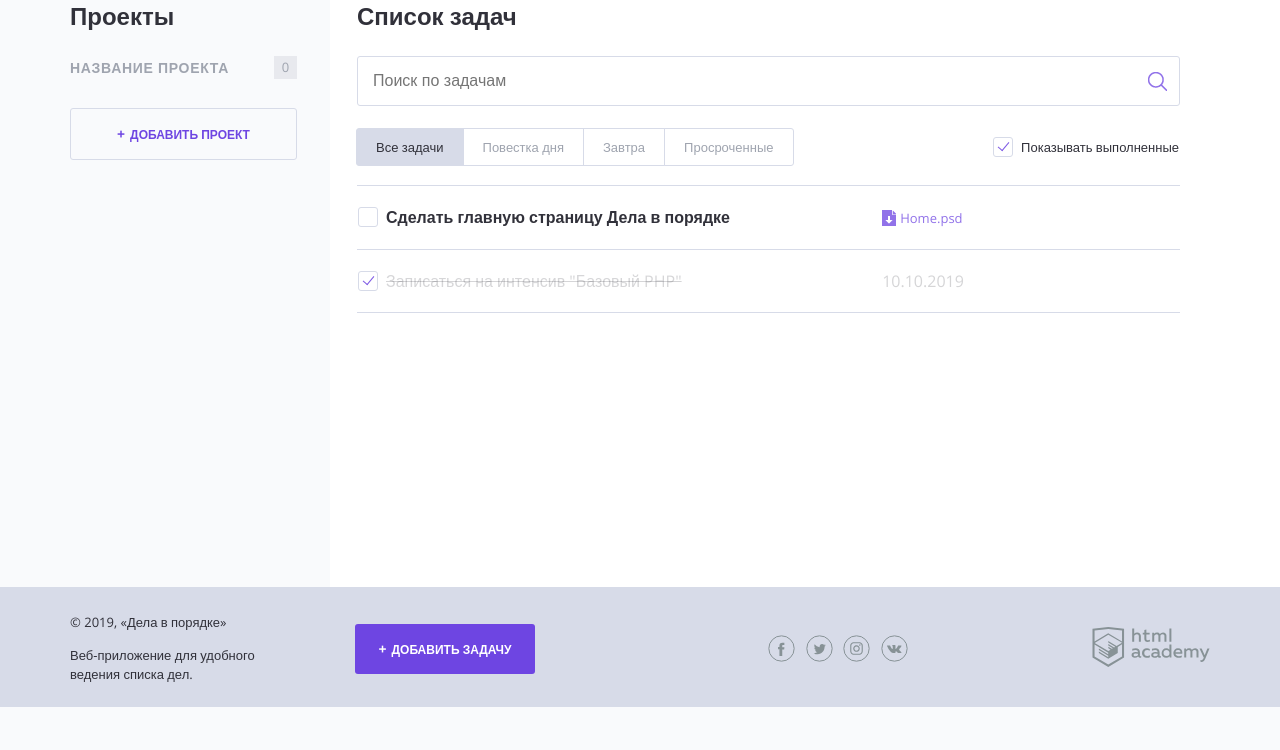
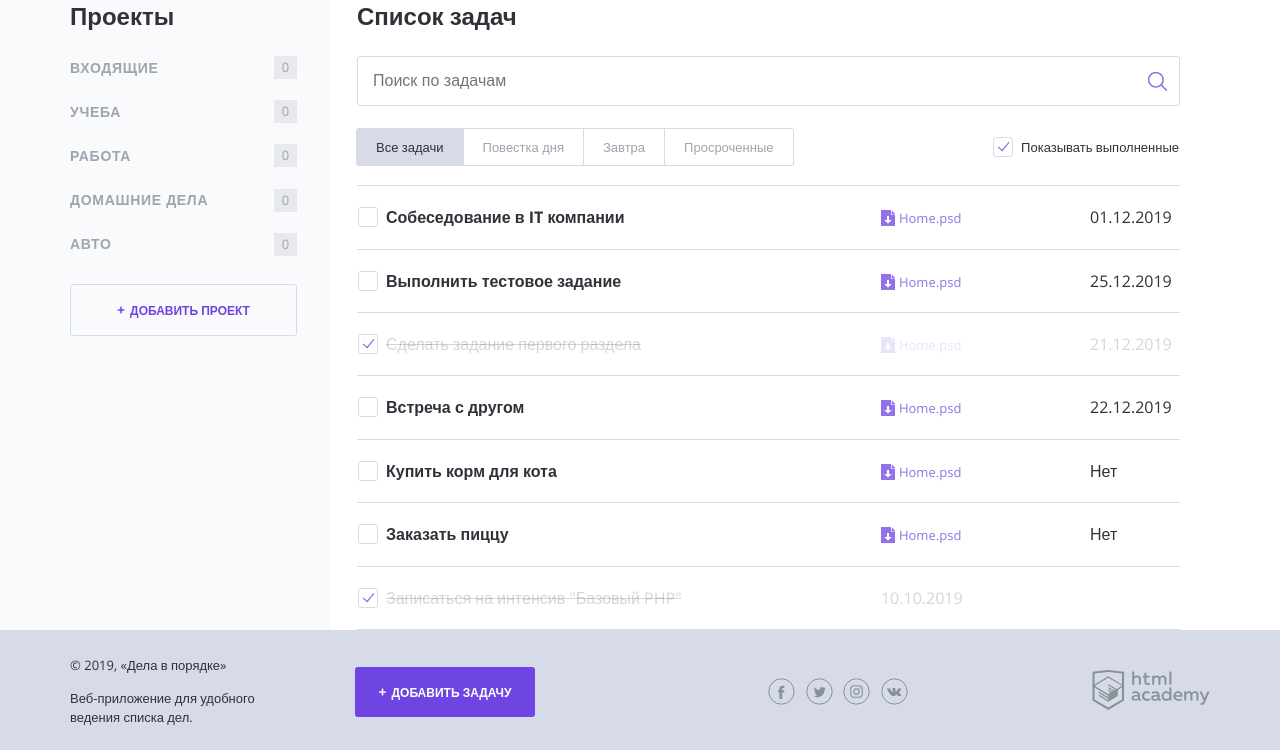
Before and after one commit to RinAlexx/245488-doingsdone, a PHP site: page / in a window 1280 px wide. Shown: the part 93-843 px from the top of the page. Before the commit the page ends 800 px from the top, so only its background shows below. Run offline with PHP 8.4, Linux system fonts and the light colour scheme.

Commit message:
Добавила массивы и циклы для проектов и задач

```diff
--- a/index.php
+++ b/index.php
@@ -1,6 +1,47 @@
 <?php
 // показывать или нет выполненные задачи
 $show_complete_tasks = rand(0, 1);
+
+$projects = ['Входящие', 'Учеба', 'Работа', 'Домашние дела', 'Авто'];
+
+$tasks = [
+	[
+		'name' => 'Собеседование в IT компании',
+		'date_complete' => '01.12.2019',
+		'category' => $projects[2],
+		'is_done' => 'Нет'
+	],
+	[
+		'name' => 'Выполнить тестовое задание',
+		'date_complete' => '25.12.2019',
+		'category' => $projects[2],
+		'is_done' => 'Нет'
+	],
+	[
+		'name' => 'Сделать задание первого раздела',
+		'date_complete' => '21.12.2019',
+		'category' => $projects[1],
+		'is_done' => 'Да'
+	],
+	[
+		'name' => 'Встреча с другом',
+		'date_complete' => '22.12.2019',
+		'category' => $projects[0],
+		'is_done' => 'Нет'
+	],
+	[
+		'name' => 'Купить корм для кота',
+		'date_complete' => 'Нет',
+		'category' => $projects[3],
+		'is_done' => 'Нет'
+	],
+	[
+		'name' => 'Заказать пиццу',
+		'date_complete' => 'Нет',
+		'category' => $projects[3],
+		'is_done' => 'Нет'
+	]
+];
 ?>
 <!DOCTYPE html>
 <html lang="ru">
@@ -46,10 +87,16 @@ $show_complete_tasks = rand(0, 1);
 
                 <nav class="main-navigation">
                     <ul class="main-navigation__list">
+					<?php
+					$index = 0;
+					$num_elements = count($projects);
+					while ($index < $num_elements): ?>
                         <li class="main-navigation__list-item">
-                            <a class="main-navigation__list-item-link" href="#">Название проекта</a>
+                            <a class="main-navigation__list-item-link" href="#"><?=$projects[$index]; ?></a>
+							<?php $index += 1; ?>
                             <span class="main-navigation__list-item-count">0</span>
                         </li>
+					<?php endwhile; ?>
                     </ul>
                 </nav>
 
@@ -75,8 +122,6 @@ $show_complete_tasks = rand(0, 1);
                     </nav>
 
                     <label class="checkbox">
-
-                        <!--добавить сюда аттрибут "checked", если переменная $show_complete_tasks равна единице-->
                         <input class="checkbox__input visually-hidden show_completed" type="checkbox"
 						<?php if ($show_complete_tasks == 1): ?>
 							checked
@@ -86,11 +131,22 @@ $show_complete_tasks = rand(0, 1);
                 </div>
 
                 <table class="tasks">
-                    <tr class="tasks__item task">
+					<?php foreach ($tasks as $key => $item): ?>
+					<tr class="tasks__item task
+					<?php if ($item['is_done'] == 'Да'): ?>
+						task--completed
+						<?php if ($show_complete_tasks == 0): ?>
+							visually-hidden
+						<?php endif; ?>
+					<?php endif; ?>">
+
                         <td class="task__select">
                             <label class="checkbox task__checkbox">
-                                <input class="checkbox__input visually-hidden task__checkbox" type="checkbox" value="1">
-                                <span class="checkbox__text">Сделать главную страницу Дела в порядке</span>
+                                <input class="checkbox__input visually-hidden task__checkbox" type="checkbox" value="1"
+								<?php if ($item['is_done'] == 'Да'): ?>
+									checked
+								<?php endif; ?>>
+                                <span class="checkbox__text"><?=$item['name']; ?></span>
                             </label>
                         </td>
 
@@ -98,8 +154,9 @@ $show_complete_tasks = rand(0, 1);
                             <a class="download-link" href="#">Home.psd</a>
                         </td>
 
-                        <td class="task__date"></td>
+                        <td class="task__date"><?=$item['date_complete']; ?></td>
                     </tr>
+					<?php endforeach; ?>
 					<?php if ($show_complete_tasks == 1): ?>
 					<tr class="tasks__item task task--completed">
     					<td class="task__select">
```
